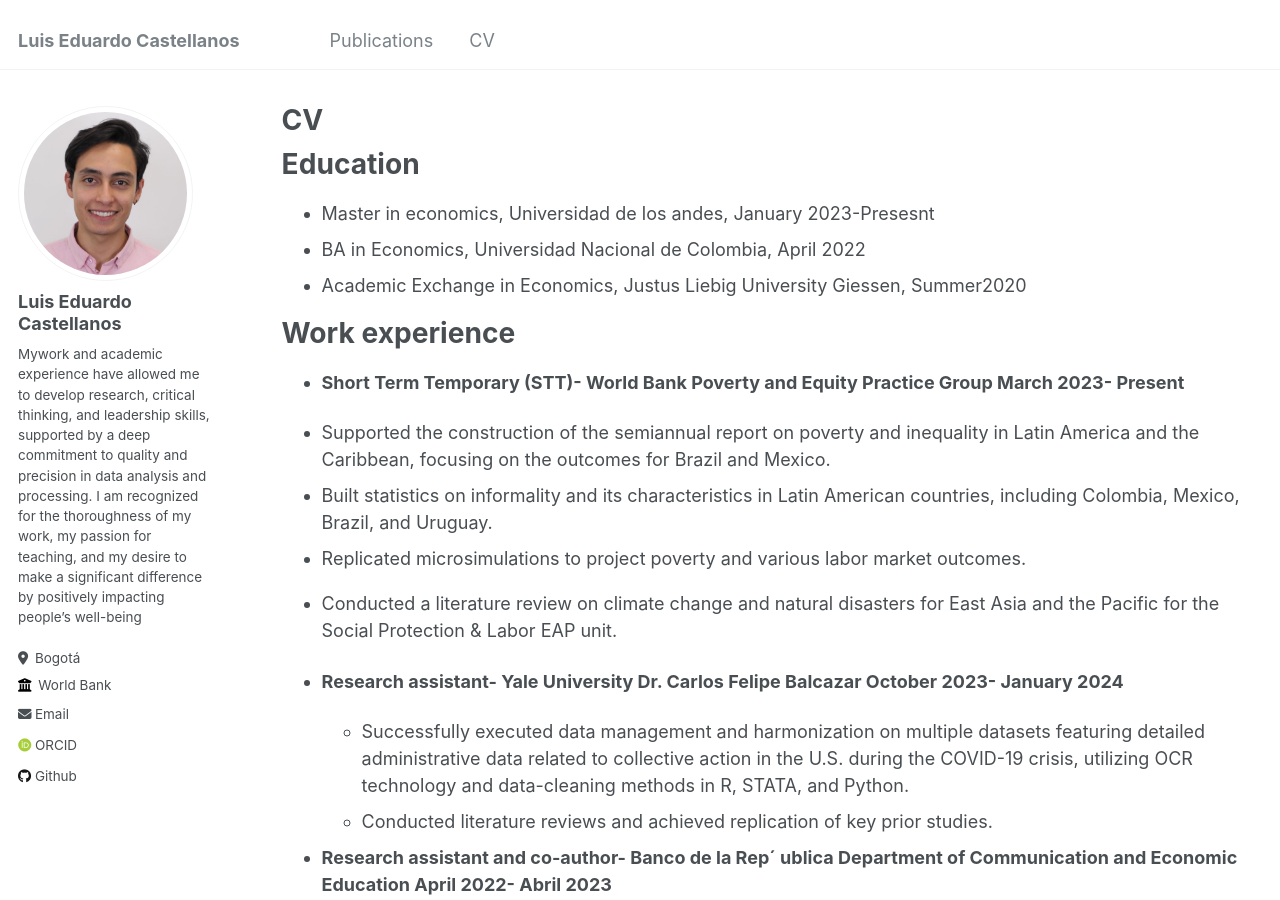
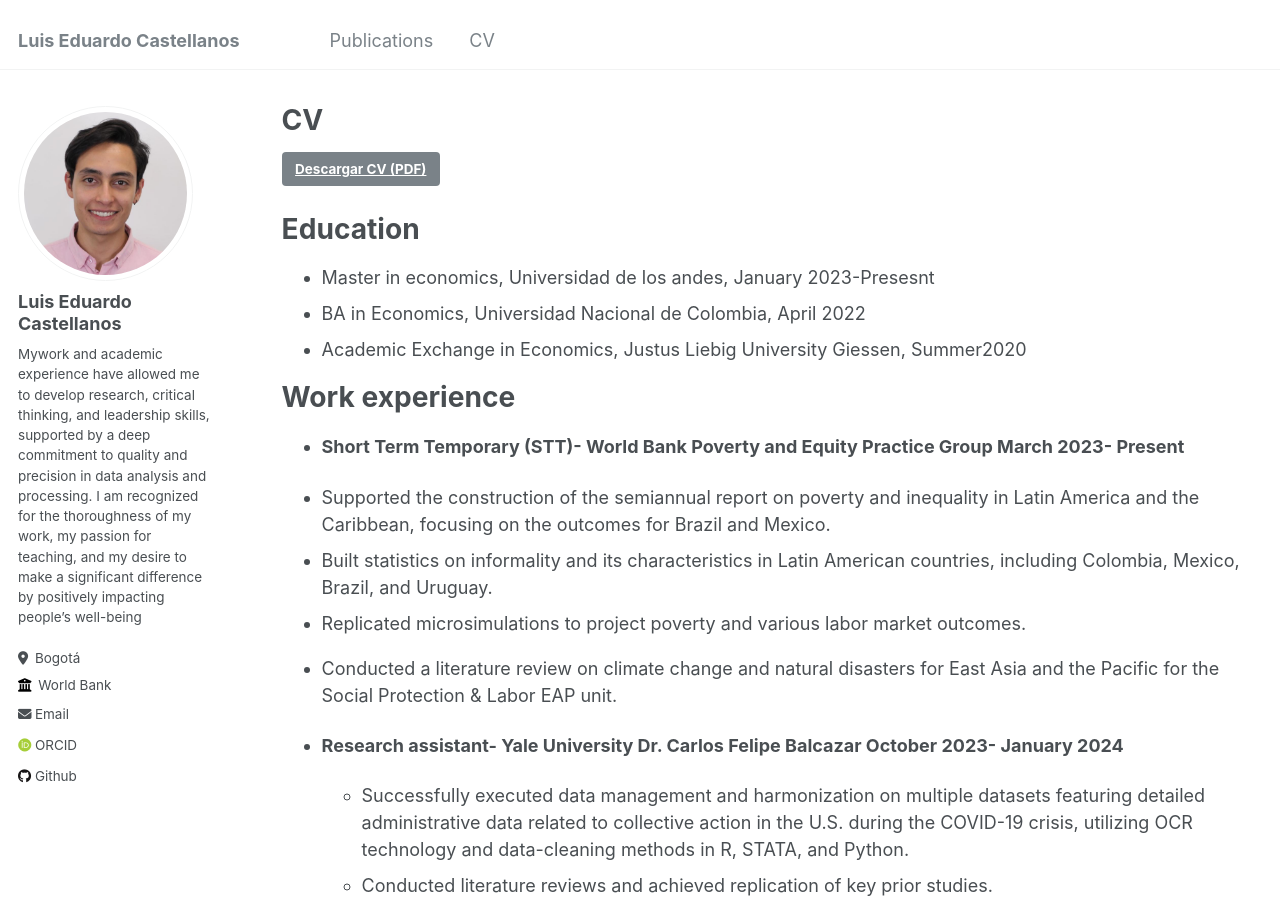
Before and after one commit to LuisCR-22/LuisCR-22.github.io, a Jekyll site: the page built from _pages/cv.md, in a window 1280 px wide and 900 px high. Built offline with Jekyll 4.4.1, drawn with Linux system fonts in a browser that asks for light colours; some web fonts are replaced.

Commit message:
Se agrego el boton para descargar el CV
aparte de lboton tambien se elminaron unos archivos pdf que ya no se estaban usando. finalmente se agregó el pdf con el CV en la carpeta files.

```diff
--- a/_pages/cv.md
+++ b/_pages/cv.md
@@ -8,6 +8,8 @@ redirect_from:
 ---
 
 {% include base_path %}
+
+<a href="/files/CV__Luis_Castellanos.pdf" class="btn btn-primary" role="button">Descargar CV (PDF)</a>
 
 Education
 ======
```
Also changed, not shown: 7 other files.
